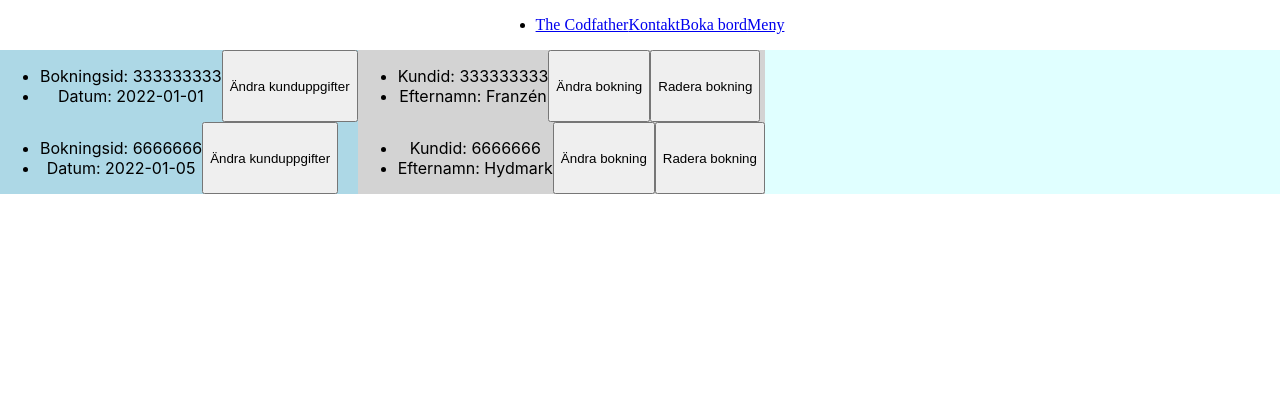
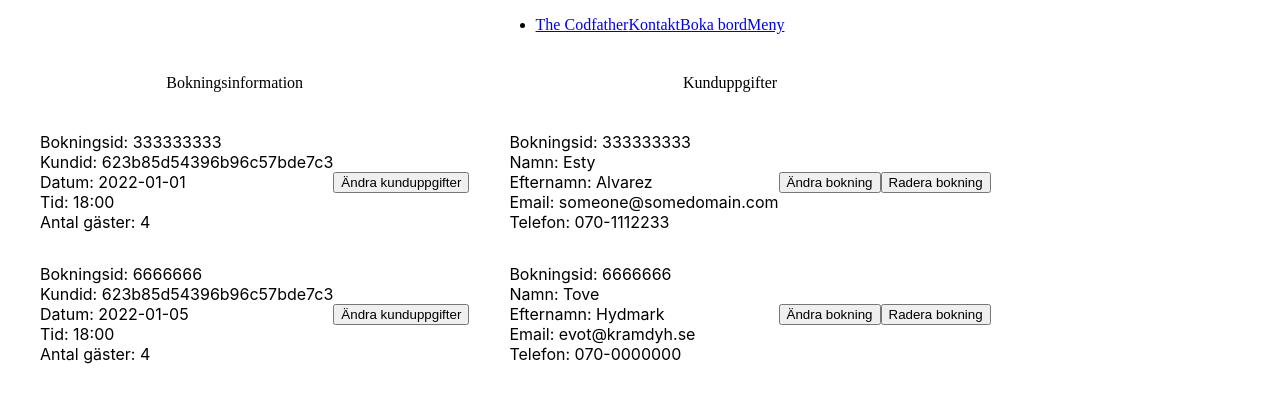
Before and after one commit to tovehydmark/restaurangen, a React (Create React App) app: page /Admin in a window 1280 px wide. Shown: the top 402 px of the page. Built offline with nearby package versions, Linux system fonts and the light colour scheme.

Commit message:
Updated table to list and added styling

```diff
--- a/src/components/Admin.tsx
+++ b/src/components/Admin.tsx
@@ -43,15 +43,15 @@ export function Admin() {
   const [customerInfo, setCustomerInfo] = useState([
     {
       id: "333333333",
-      name: "Franzén",
-      lastname: "Sebastian",
+      name: "Esty",
+      lastname: "Alvarez",
       email: "someone@somedomain.com",
       phone: "070-1112233",
     },
     {
       id: "6666666",
-      name: "Hydmark",
-      lastname: "Tove",
+      name: "Tove",
+      lastname: "Hydmark",
       email: "evot@kramdyh.se",
       phone: "070-0000000",
     },
@@ -70,10 +70,13 @@ export function Admin() {
 
   let bookingInformation = bookingInfo.map((booking, i) => {
     return (
-      <div key={i} className="booking">
+      <div key={i} className="bookingDetails">
         <ul>
           <li>Bokningsid: {booking.id}</li>
+          <li>Kundid: {booking.customerId}</li>
           <li>Datum: {booking.date}</li>
+          <li>Tid: {booking.time}</li>
+          <li>Antal gäster: {booking.numberOfGuests}</li>
         </ul>
         <button>Ändra kunduppgifter</button>
       </div>
@@ -82,22 +85,33 @@ export function Admin() {
 
   let customerInformation = customerInfo.map((customer, i) => {
     return (
-      <div key={i} className="customer">
+      <div key={i} className="bookingDetails">
         <ul>
-          <li>Kundid: {customer.id}</li>
-          <li>Efternamn: {customer.name}</li>
+          <li>Bokningsid: {customer.id}</li>
+          <li>Namn: {customer.name}</li>
+          <li>Efternamn: {customer.lastname}</li>
+          <li>Email: {customer.email}</li>
+          <li>Telefon: {customer.phone}</li>
         </ul>
-        <button>Ändra bokning</button>
-        <button>Radera bokning</button>
+        <div className="buttonPosition">
+          <button>Ändra bokning</button>
+          <button>Radera bokning</button>
+        </div>
       </div>
     );
   });
 
   return (
-    <div className="flexxx">
-      <div>{bookingInformation}</div>
-      <div>{customerInformation}</div>
-    </div>
+    <section className="showBookings">
+      <div>
+        <p>Bokningsinformation</p>
+        {bookingInformation}
+      </div>
+      <div>
+        <p>Kunduppgifter</p>
+        {customerInformation}
+      </div>
+    </section>
   );
 }
 
--- a/src/style/_base.scss
+++ b/src/style/_base.scss
@@ -35,23 +35,19 @@ footer {
 }
 
 
-.flexxx {
+.showBookings {
     display: flex;
-    width: 100%;
-    background-color: lightcyan;
+}
+
+.bookingDetails {
+    display: flex;
+    flex-direction: row;
+    justify-content: space-between;
+    align-items: center;
+
+    ul {
+        list-style: none;
+        text-align: left;
+    }
 
 }
-
-.booking {
-
-    display: flex;
-    flex-direction: row;
-    background-color: lightblue;
-}
-
-.customer {
-
-    display: flex;
-    flex-direction: row;
-    background-color: lightgrey;
-}
--- a/src/style/style.css
+++ b/src/style/style.css
@@ -1,2 +1,2 @@
-@import url("https://fonts.googleapis.com/css2?family=Merriweather&family=Roboto&display=swap");header{font-family:"merriweather, serif";display:-webkit-box;display:-ms-flexbox;display:flex;-webkit-box-pack:center;-ms-flex-pack:center;justify-content:center}main p{font-family:'roboto, sans-serif';font-size:1rem;padding:8px}main h2{font-family:"merriweather, serif";font-size:2rem;padding:16px}main h3{font-family:"merriweather, serif";font-size:1.5rem}footer{font-family:'roboto, sans-serif'}.flexxx{display:-webkit-box;display:-ms-flexbox;display:flex;width:100%;background-color:lightcyan}.booking{display:-webkit-box;display:-ms-flexbox;display:flex;-webkit-box-orient:horizontal;-webkit-box-direction:normal;-ms-flex-direction:row;flex-direction:row;background-color:lightblue}.customer{display:-webkit-box;display:-ms-flexbox;display:flex;-webkit-box-orient:horizontal;-webkit-box-direction:normal;-ms-flex-direction:row;flex-direction:row;background-color:lightgrey}
+@import url("https://fonts.googleapis.com/css2?family=Merriweather&family=Roboto&display=swap");header{font-family:"merriweather, serif";display:-webkit-box;display:-ms-flexbox;display:flex;-webkit-box-pack:center;-ms-flex-pack:center;justify-content:center}main p{font-family:'roboto, sans-serif';font-size:1rem;padding:8px}main h2{font-family:"merriweather, serif";font-size:2rem;padding:16px}main h3{font-family:"merriweather, serif";font-size:1.5rem}footer{font-family:'roboto, sans-serif'}.showBookings{display:-webkit-box;display:-ms-flexbox;display:flex}.bookingDetails{display:-webkit-box;display:-ms-flexbox;display:flex;-webkit-box-orient:horizontal;-webkit-box-direction:normal;-ms-flex-direction:row;flex-direction:row;-webkit-box-pack:justify;-ms-flex-pack:justify;justify-content:space-between;-webkit-box-align:center;-ms-flex-align:center;align-items:center}.bookingDetails ul{list-style:none;text-align:left}
 /*# sourceMappingURL=style.css.map */
```
Also changed, not shown: 1 other file (tests, documents, lock files or other folders).
